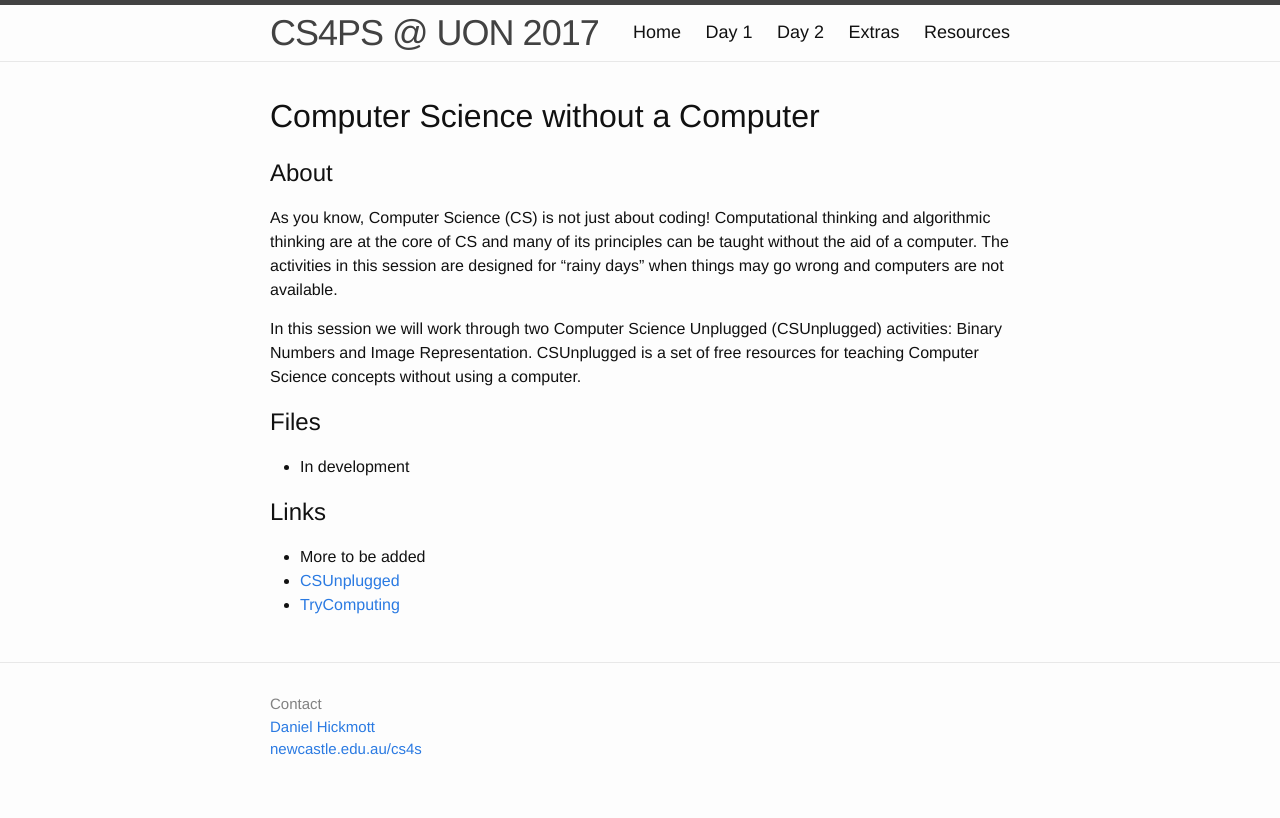
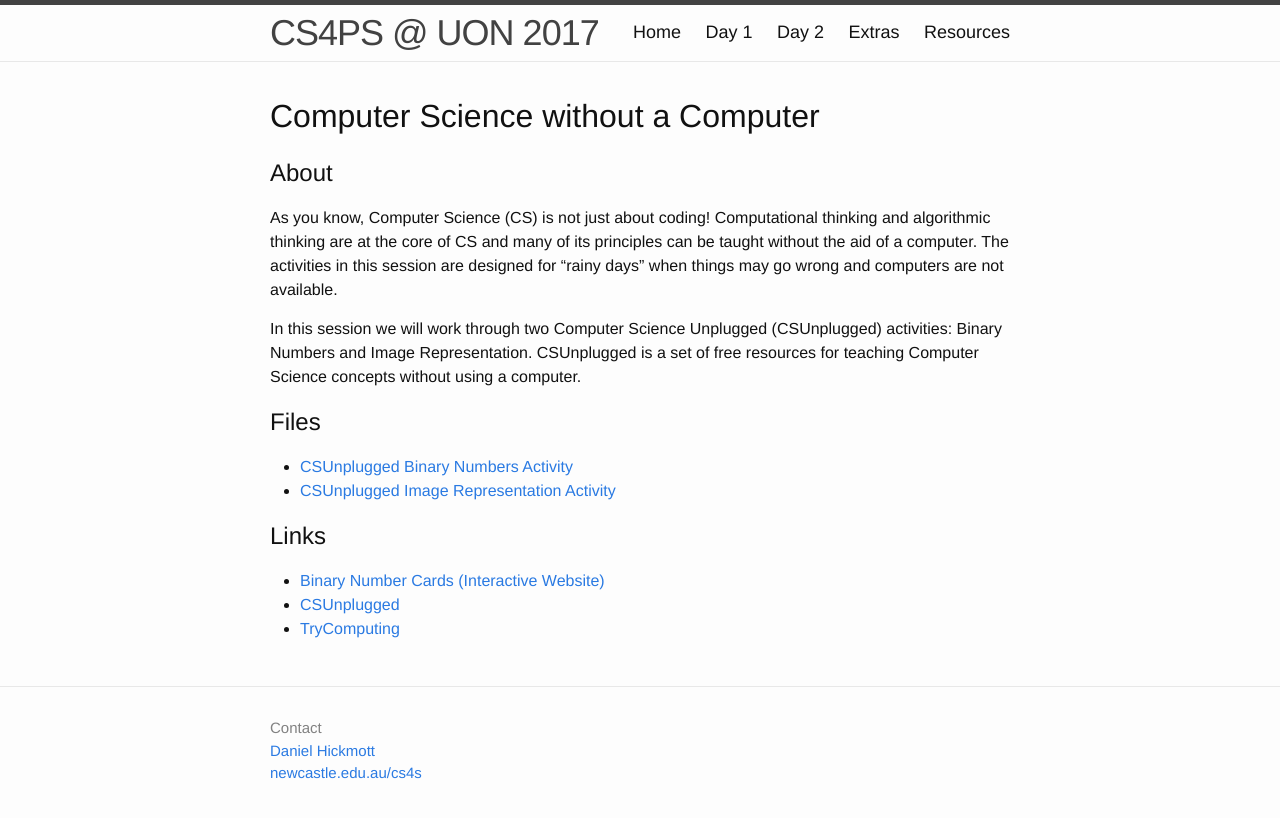
Before and after one commit to cs4s/ps-2017, a Jekyll site: the page built from day1/cs_unplugged/index.md, in a window 1280 px wide. Shown: the top 818 px of the page. Built offline with Jekyll 4.4.1, drawn with Linux system fonts in a browser that asks for light colours.

Commit message:
Adds CS Unplugged activity resources and changes session page to reflect this

```diff
--- a/day1/cs_unplugged/index.md
+++ b/day1/cs_unplugged/index.md
@@ -16,10 +16,11 @@ CSUnplugged is a set of free resources for teaching Computer Science concepts wi
 
 ## Files
 
-- In development
+- [CSUnplugged Binary Numbers Activity](binary_numbers_activity.pdf){:target="_blank"}
+- [CSUnplugged Image Representation Activity](image_representation_activity.pdf){:target="_blank"}
 
 ## Links
 
-- More to be added
+- [Binary Number Cards (Interactive Website)](http://www.mrmaynard.com/activities/binarycards/){:target="_blank"}
 - [CSUnplugged](http://csunplugged.org/){:target="_blank"}
 - [TryComputing](http://www.trycomputing.org/){:target="_blank"}
```
Also changed, not shown: day1/index.md (+1 -1 lines), 2 other files.
